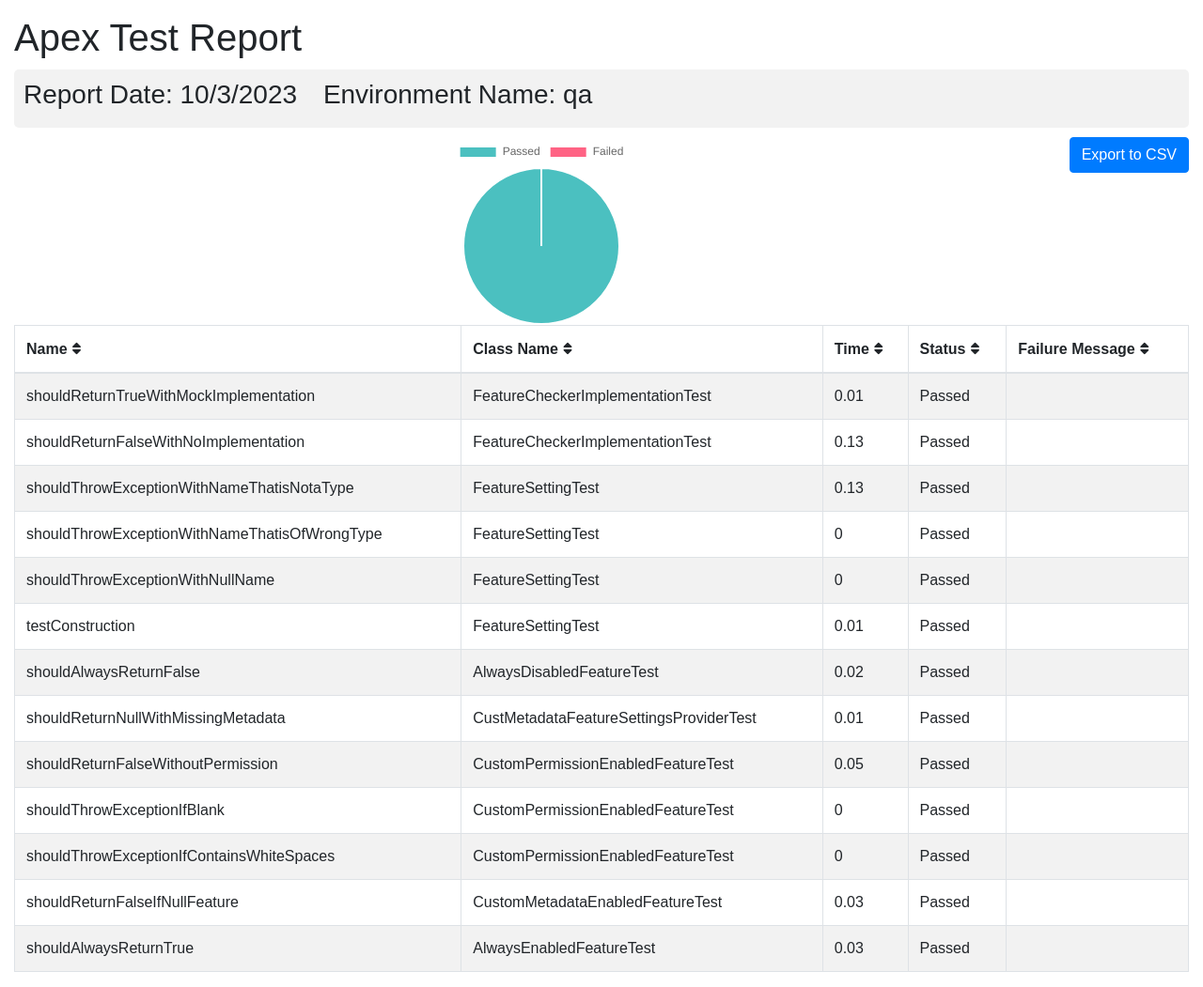
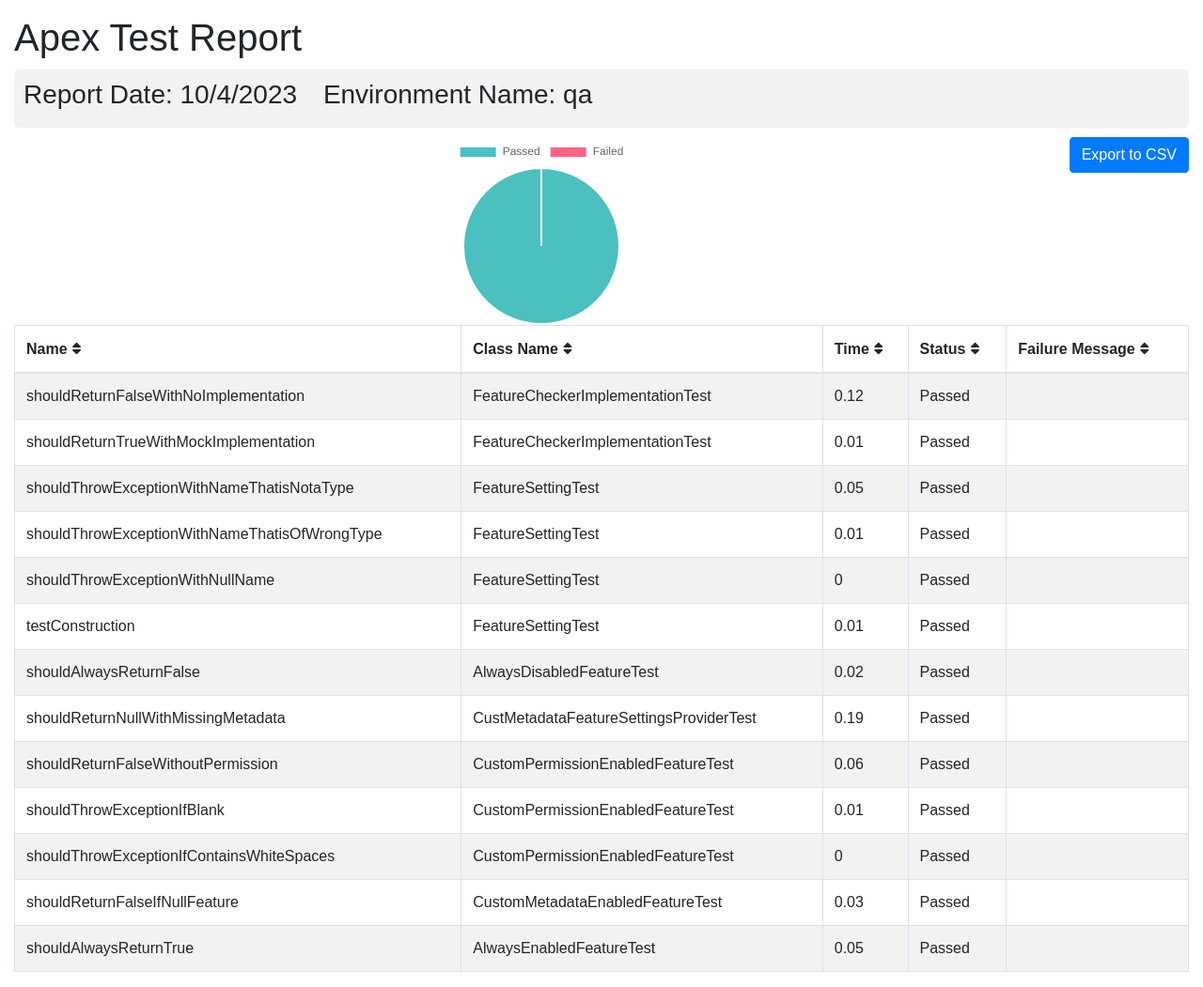
Before and after one commit to flxbl-io/sfops-dashboard, a Jekyll site: the page apextestResults/qa.html, which Jekyll copies as it is, in a window 1280 px wide. Shown: the whole page at 94% size. Built offline with Jekyll 4.4.1, drawn with Linux system fonts in a browser that asks for light colours.

Commit message:
updated test results of qa

```diff
--- a/apextestResults/qa.html
+++ b/apextestResults/qa.html
@@ -102,7 +102,7 @@
       <div class="container-fluid">
         <h1 class="mt-3">Apex Test Report</h1>
         <div class="info-card">
-        <h3>Report Date: 10/3/2023 <span style="margin-left: 20px;">Environment Name: qa</span></h3>
+        <h3>Report Date: 10/4/2023 <span style="margin-left: 20px;">Environment Name: qa</span></h3>
         </div>
         <button onclick="exportTableToCSV('testReport.csv')" class="btn btn-primary float-right">Export to CSV</button>
         <div id="chart-container">
@@ -121,6 +121,13 @@
             </thead>
             <tbody>
         <tr>
+          <td>shouldReturnFalseWithNoImplementation</td>
+          <td>FeatureCheckerImplementationTest</td>
+          <td>0.12</td>
+          <td>Passed</td>
+          <td></td>
+        </tr>
+        <tr>
           <td>shouldReturnTrueWithMockImplementation</td>
           <td>FeatureCheckerImplementationTest</td>
           <td>0.01</td>
@@ -128,23 +135,16 @@
           <td></td>
         </tr>
         <tr>
-          <td>shouldReturnFalseWithNoImplementation</td>
-          <td>FeatureCheckerImplementationTest</td>
-          <td>0.13</td>
-          <td>Passed</td>
-          <td></td>
-        </tr>
-        <tr>
           <td>shouldThrowExceptionWithNameThatisNotaType</td>
           <td>FeatureSettingTest</td>
-          <td>0.13</td>
+          <td>0.05</td>
           <td>Passed</td>
           <td></td>
         </tr>
         <tr>
           <td>shouldThrowExceptionWithNameThatisOfWrongType</td>
           <td>FeatureSettingTest</td>
-          <td>0</td>
+          <td>0.01</td>
           <td>Passed</td>
           <td></td>
         </tr>
@@ -172,21 +172,21 @@
         <tr>
           <td>shouldReturnNullWithMissingMetadata</td>
           <td>CustMetadataFeatureSettingsProviderTest</td>
-          <td>0.01</td>
+          <td>0.19</td>
           <td>Passed</td>
           <td></td>
         </tr>
         <tr>
           <td>shouldReturnFalseWithoutPermission</td>
           <td>CustomPermissionEnabledFeatureTest</td>
-          <td>0.05</td>
+          <td>0.06</td>
           <td>Passed</td>
           <td></td>
         </tr>
         <tr>
           <td>shouldThrowExceptionIfBlank</td>
           <td>CustomPermissionEnabledFeatureTest</td>
-          <td>0</td>
+          <td>0.01</td>
           <td>Passed</td>
           <td></td>
         </tr>
@@ -207,7 +207,7 @@
         <tr>
           <td>shouldAlwaysReturnTrue</td>
           <td>AlwaysEnabledFeatureTest</td>
-          <td>0.03</td>
+          <td>0.05</td>
           <td>Passed</td>
           <td></td>
         </tr>
```
